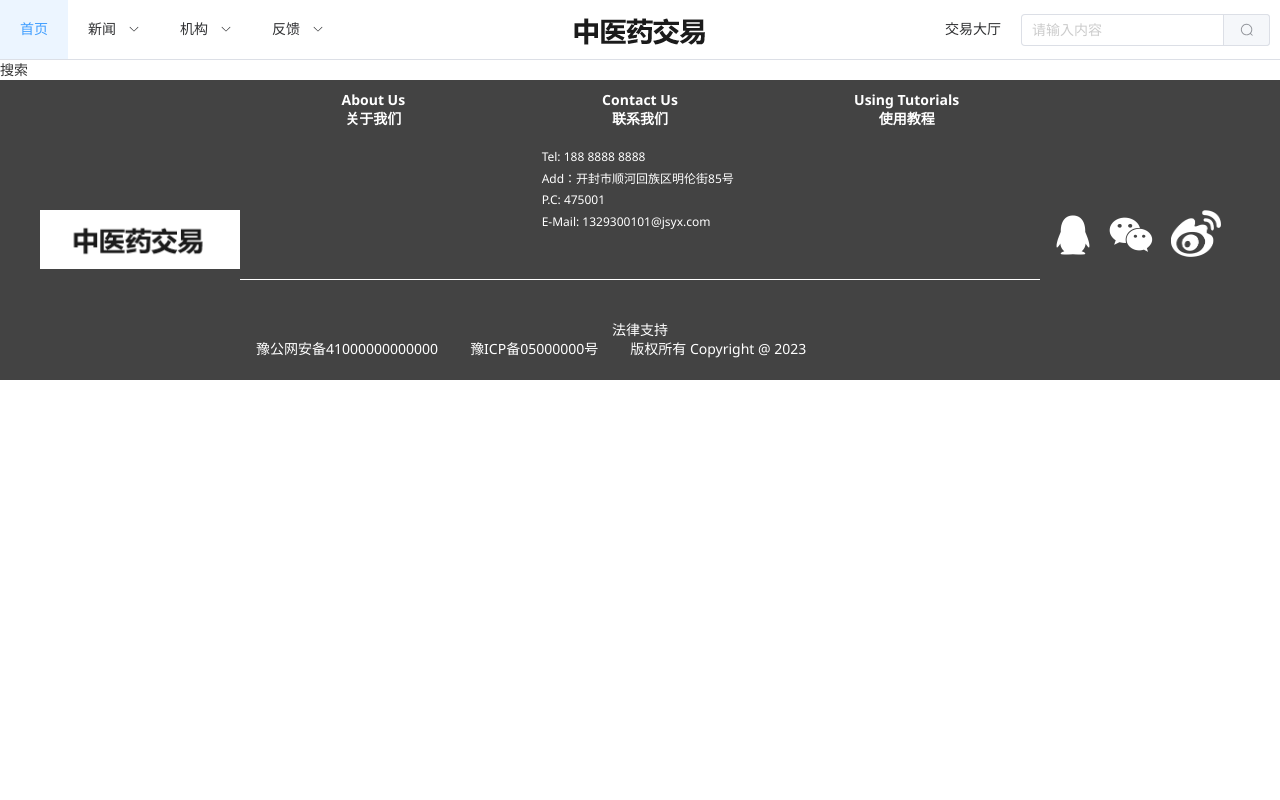
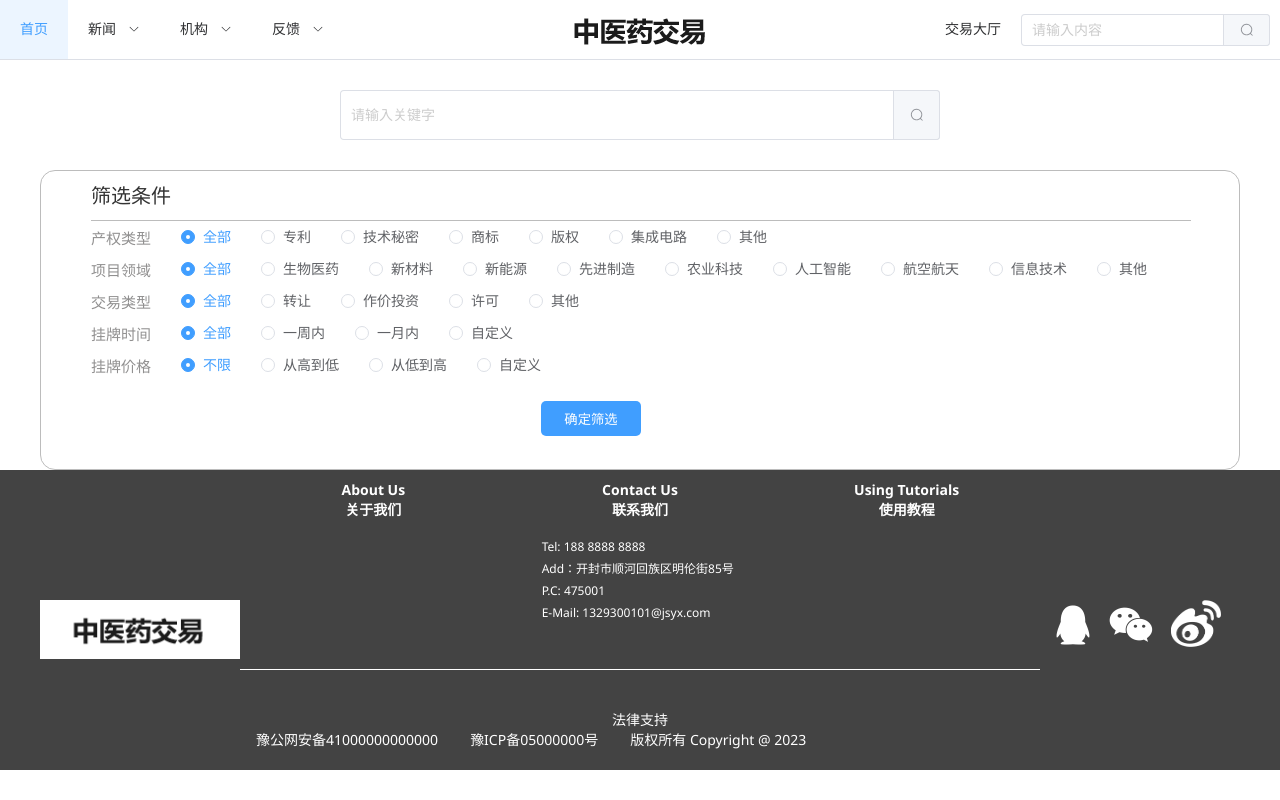
Before and after one commit to BoBolilla/ZYY-property-transaction-platform-0, a Vue app: page /search in a window 1280 px wide. Built offline with nearby package versions, Linux system fonts and the light colour scheme; no server answers.

Commit message:
标签搜索页面

```diff
--- a/src/views/transaction/SearchPage.vue
+++ b/src/views/transaction/SearchPage.vue
@@ -1,7 +1,133 @@
-<script setup></script>
+<script setup>
+import { Search } from '@element-plus/icons-vue'
+import { ref } from 'vue'
+
+const radio1 = ref('全部')
+const radio2 = ref('全部')
+const radio3 = ref('全部')
+const radio4 = ref('全部')
+const radio5 = ref('不限')
+</script>
 
 <template>
-  <div>搜索</div>
+  <div class="w">
+    <div class="search">
+      <el-input
+        style="width: 600px; height: 50px; margin: 50px, auto"
+        v-model="input3"
+        placeholder="请输入关键字"
+        class="input-with-select"
+      >
+        <template #append>
+          <el-button :icon="Search" />
+        </template>
+      </el-input>
+    </div>
+
+    <div class="filter">
+      <div class="title">筛选条件</div>
+      <div class="choose">
+        <div class="cqlx">
+          <span>产权类型</span>
+          <el-radio-group v-model="radio1">
+            <el-radio label="全部" value="全部" />
+            <el-radio label="专利" value="专利" />
+            <el-radio label="技术秘密" value="技术秘密" />
+            <el-radio label="商标" value="商标" />
+            <el-radio label="版权" value="版权" />
+            <el-radio label="集成电路" value="集成电路" />
+            <el-radio label="其他" value="其他" />
+          </el-radio-group>
+        </div>
+        <div class="xmly">
+          <span>项目领域</span>
+          <el-radio-group v-model="radio2">
+            <el-radio label="全部" value="全部" />
+            <el-radio label="生物医药" value="生物医药" />
+            <el-radio label="新材料" value="新材料" />
+            <el-radio label="新能源" value="新能源" />
+            <el-radio label="先进制造" value="先进制造" />
+            <el-radio label="农业科技" value="农业科技" />
+            <el-radio label="人工智能" value="人工智能" />
+            <el-radio label="航空航天" value="航空航天" />
+            <el-radio label="信息技术" value="信息技术" />
+            <el-radio label="其他" value="其他" />
+          </el-radio-group>
+        </div>
+        <div class="jylx">
+          <span>交易类型</span>
+          <el-radio-group v-model="radio3">
+            <el-radio label="全部" value="全部" />
+            <el-radio label="转让" value="转让" />
+            <el-radio label="作价投资" value="作价投资" />
+            <el-radio label="许可" value="许可" />
+            <el-radio label="其他" value="其他" />
+          </el-radio-group>
+        </div>
+        <div class="gpsj">
+          <span>挂牌时间</span>
+          <el-radio-group v-model="radio4">
+            <el-radio label="全部" value="全部" />
+            <el-radio label="一周内" value="一周内" />
+            <el-radio label="一月内" value="一月内" />
+            <el-radio label="自定义" value="自定义" />
+          </el-radio-group>
+        </div>
+        <div class="gpjg">
+          <span>挂牌价格</span>
+          <el-radio-group v-model="radio5">
+            <el-radio label="不限" value="不限" />
+            <el-radio label="从高到低" value="从高到低" />
+            <el-radio label="从低到高" value="从低到高" />
+            <el-radio label="自定义" value="自定义" />
+          </el-radio-group>
+        </div>
+      </div>
+      <div class="btn"><button>确定筛选</button></div>
+    </div>
+    <div class="show"></div>
+  </div>
 </template>
 
-<style scoped></style>
+<style scoped>
+.search {
+  margin-top: 30px;
+  margin-bottom: 30px;
+  padding-left: 300px;
+}
+.filter {
+  width: 100%;
+  height: 300px;
+  border: 1px solid rgb(188, 188, 188);
+  border-radius: 15px;
+}
+.title {
+  font-size: 20px;
+  line-height: 50px;
+  height: 50px;
+  width: 1100px;
+  margin-left: 50px;
+  border-bottom: 1px solid rgb(188, 188, 188);
+}
+.choose {
+  width: 1100px;
+  height: 180px;
+  margin-left: 50px;
+}
+
+span {
+  margin-right: 30px;
+  font-size: 15px;
+  color: rgb(145, 144, 144);
+}
+
+.btn button {
+  width: 100px;
+  height: 35px;
+  color: white;
+  border: none;
+  border-radius: 5px;
+  margin-left: 500px;
+  background-color: #409eff;
+}
+</style>
--- a/src/views/transaction/TransactionPage.vue
+++ b/src/views/transaction/TransactionPage.vue
@@ -4,9 +4,9 @@ import { ref } from 'vue'
 import { ShoppingBag, Document } from '@element-plus/icons-vue'
 const input = ref('')
 
+const router = useRouter()
 const handleButtonClick = () => {
-  const router = useRouter()
-  router.push('/search') // 替换'/your-route'为您想要跳转的路由路径
+  router.push('/search')
 }
 </script>
 
```
